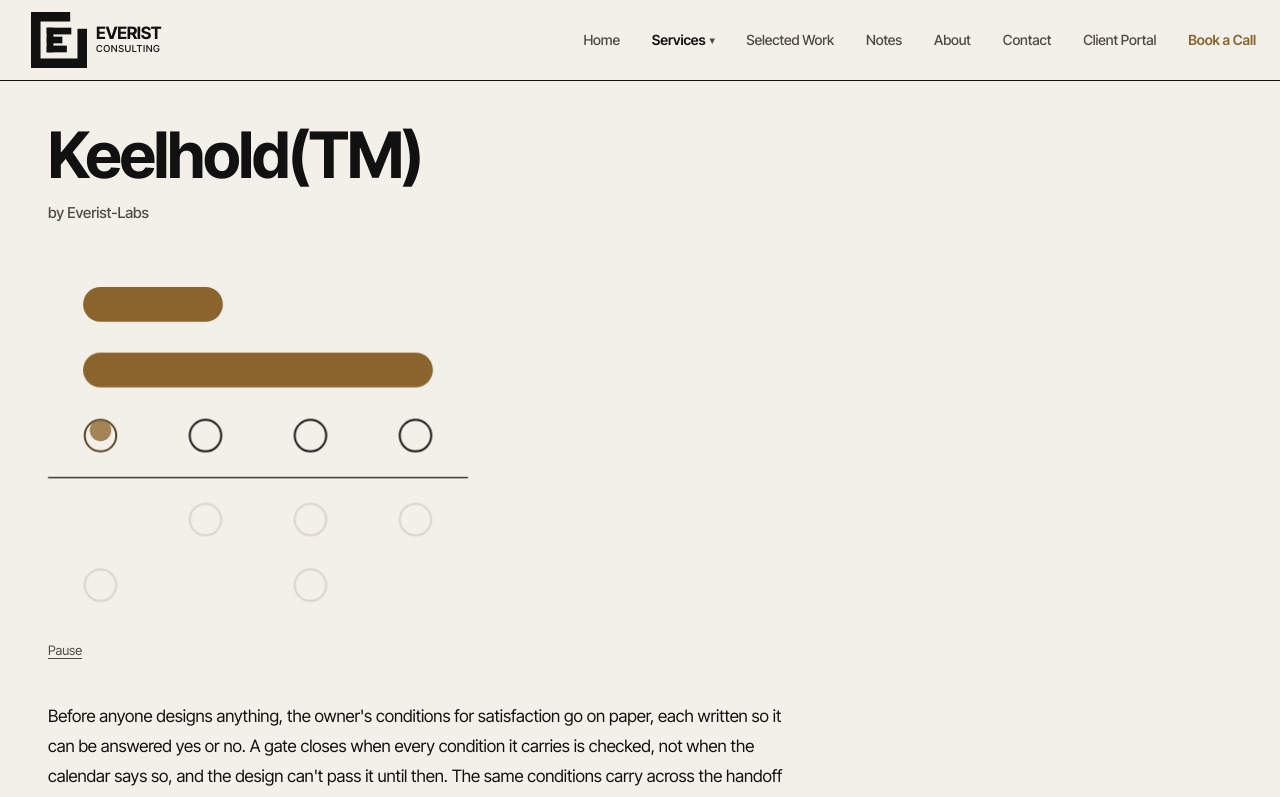
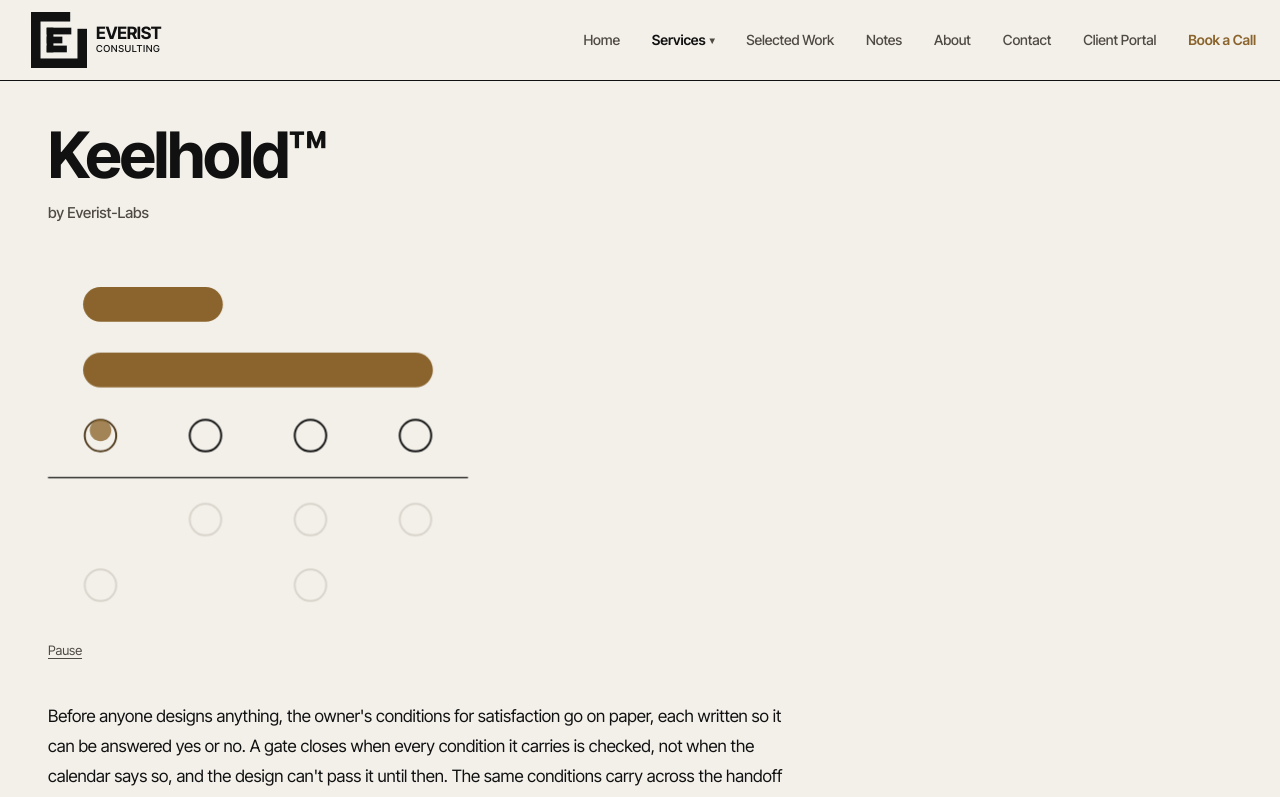
Before and after one commit to ceverist-byte/everist-consulting, a Next.js app: page /keelhold in a window 1280 px wide. Shown: the top 797 px of the page. Built offline with nearby package versions, Linux system fonts and the light colour scheme.

Commit message:
Fix trademark glyph on Keelhold copy
Co-Authored-By: Claude Sonnet 5 <noreply@anthropic.com>

```diff
--- a/app/keelhold/page.tsx
+++ b/app/keelhold/page.tsx
@@ -3,7 +3,7 @@ import KeelholdMark from "@/components/KeelholdMark";
 import { pageMetadata } from "@/lib/metadata";
 
 export const metadata = pageMetadata({
-  title: "Keelhold(TM)",
+  title: "Keelhold™",
   description:
     "Owner conditions for satisfaction, set before design and held into construction.",
   path: "/keelhold",
@@ -49,7 +49,7 @@ export default function KeelholdPage() {
               marginBottom: "12px",
             }}
           >
-            Keelhold(TM)
+            Keelhold&trade;
           </h1>
           <p
             style={{
--- a/components/OperatingModelDiagram.tsx
+++ b/components/OperatingModelDiagram.tsx
@@ -226,7 +226,7 @@ export default function OperatingModelDiagram() {
               marginBottom: "16px",
             }}
           >
-            Keelhold(TM) holds the owner&apos;s conditions from design into
+            Keelhold&trade; holds the owner&apos;s conditions from design into
             construction.
           </p>
           <Link
```
